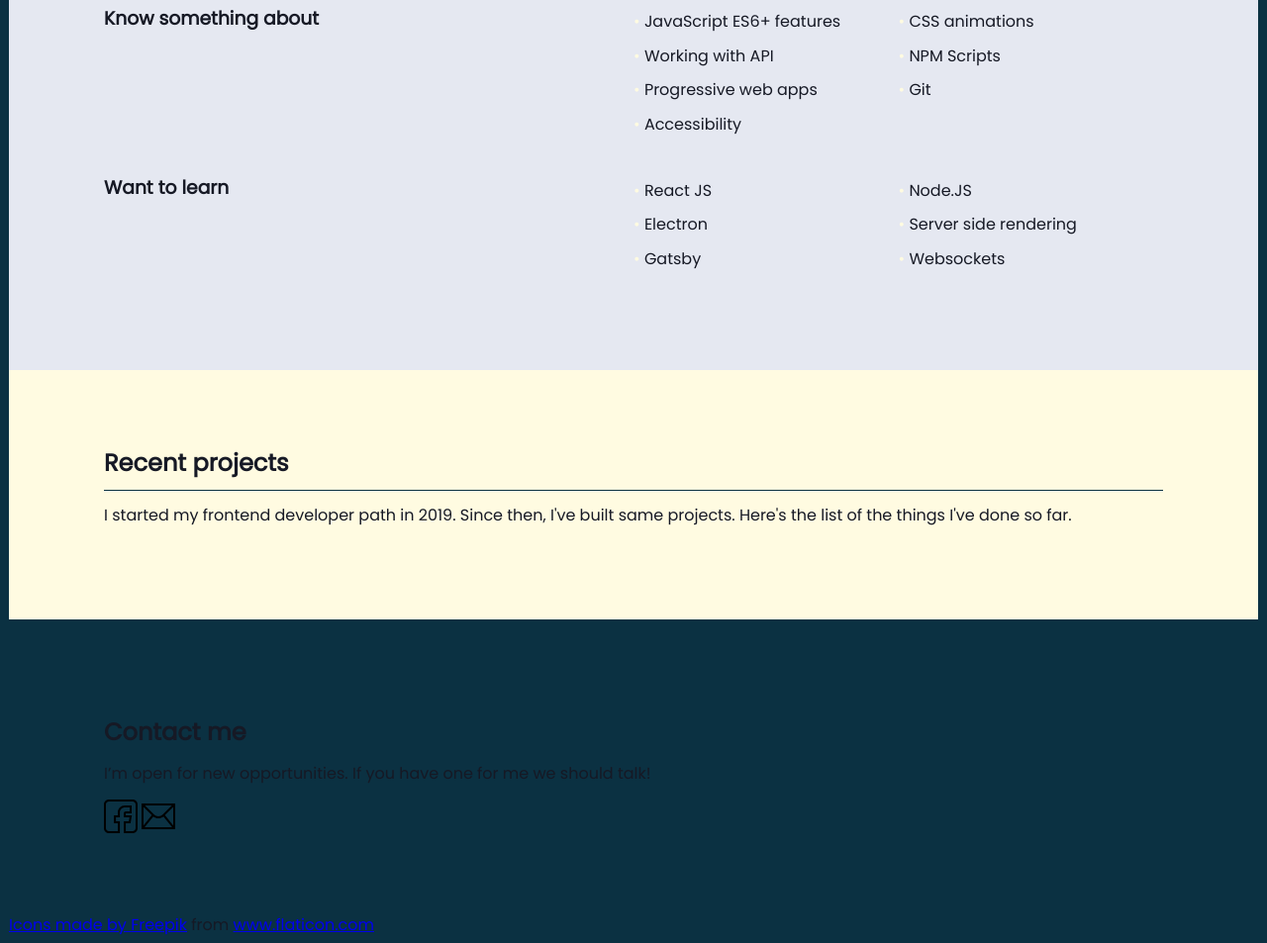
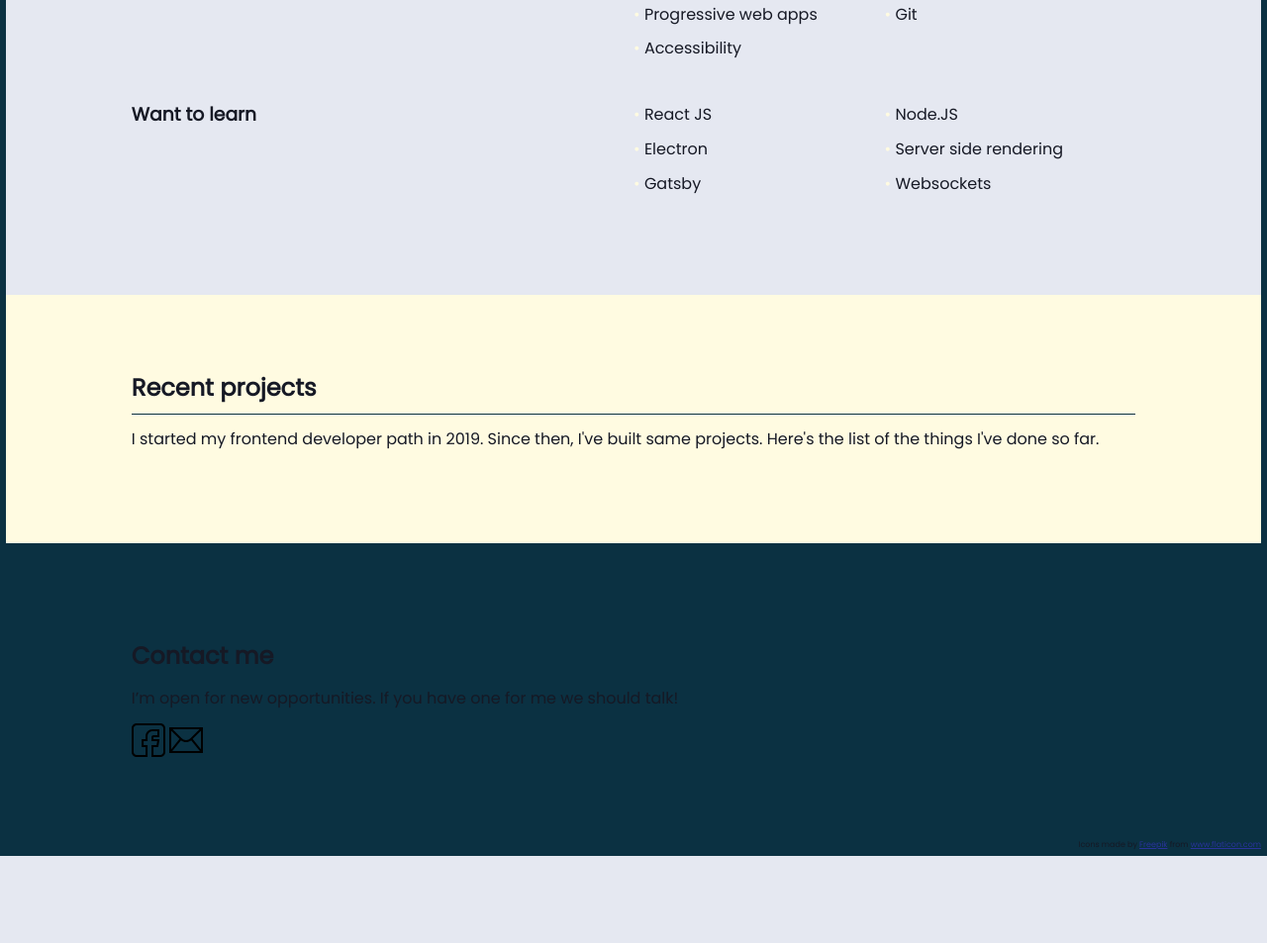
Before and after one commit to mankom/mankom.github.io, a website: page src/content/index.html in a window 1280 px wide. Shown: the part 782-1735 px from the top of the page at 99% size. After the commit the page ends 1647 px from the top, so only its background shows below. Drawn offline with nearby package versions, Linux system fonts and the light colour scheme; files that its build step writes are made by us from their sources; no server answers.

Commit message:
feat: set body grid

```diff
--- a/src/content/index.html
+++ b/src/content/index.html
@@ -27,16 +27,19 @@
 </head>
 
 <body>
+
   <section class="me">
     <h1 class="me__title">
       Hi! My name is Marek and I'm an aspiring Frontend developer and a boardgames fan.
     </h1>
     <p class="me__text">
       You might be interested in checking the list of <a class="me__link" href="#my-skills">my skills</a>. Don’t forget
-      to have a glimpse at <a class="me__link" href="#my-projects">my projects</a>. Currently I’m looking for a new challenges so
+      to have a glimpse at <a class="me__link" href="#my-projects">my projects</a>. Currently I’m looking for a new
+      challenges so
       if you have one - <a class="me__link" href="#contact">contact me</a> 😊
     </p>
-    <address class="me__email"><a class="me__link" href="mailto:merak.manko@gmail.com">merak.manko@gmail.com</a></address>
+    <address class="me__email"><a class="me__link" href="mailto:merak.manko@gmail.com">merak.manko@gmail.com</a>
+    </address>
   </section>
 
   <section id="my-skills" class="my-skills">
@@ -89,37 +92,48 @@
       </ul>
     </section>
   </section>
-
+  <div class="my-projects-empty-left"></div>
   <section id="my-projects" class="my-projects">
     <h2 class="my-projects__title">
       Recent projects
     </h2>
     <p class="my-projects__text">
-      I started my frontend developer path in 2019. Since then, I've built same projects. Here's the list of the things I've done so far.
+      I started my frontend developer path in 2019. Since then, I've built same projects. Here's the list of the things
+      I've done so far.
     </p>
     <ul class="my-projects__list my-projects__list--js">
 
     </ul>
   </section>
-
+  <div class="my-projects-empty-right"></div>
+  <div class="contact-empty-left"></div>
   <section id="contact" class="contact">
     <h2 class="contact__title">
       Contact me
     </h2>
     <p class="contact__text">
-        I’m open for new opportunities. If you have one for me we should talk!
+      I’m open for new opportunities. If you have one for me we should talk!
     </p>
     <div class="contact__social-media">
-        <a class="contact__facebook" href="https://www.facebook.com/marek.manko.78"><svg width="34" height="34" xmlns="http://www.w3.org/2000/svg" viewBox="0 0 512 512"><path d="m75 512h167v-182h-60v-60h60v-75c0-41.355469 33.644531-75 75-75h75v60h-60c-16.542969 0-30 13.457031-30 30v60h87.292969l-10 60h-77.292969v182h135c41.355469 0 75-33.644531 75-75v-362c0-41.355469-33.644531-75-75-75h-362c-41.355469 0-75 33.644531-75 75v362c0 41.355469 33.644531 75 75 75zm-45-437c0-24.8125 20.1875-45 45-45h362c24.8125 0 45 20.1875 45 45v362c0 24.8125-20.1875 45-45 45h-105v-122h72.707031l20-120h-92.707031v-30h90v-120h-105c-57.898438 0-105 47.101562-105 105v45h-60v120h60v122h-137c-24.8125 0-45-20.1875-45-45zm0 0"/></svg></a>
+      <a class="contact__facebook" href="https://www.facebook.com/marek.manko.78"><svg width="34" height="34"
+          xmlns="http://www.w3.org/2000/svg" viewBox="0 0 512 512">
+          <path
+            d="m75 512h167v-182h-60v-60h60v-75c0-41.355469 33.644531-75 75-75h75v60h-60c-16.542969 0-30 13.457031-30 30v60h87.292969l-10 60h-77.292969v182h135c41.355469 0 75-33.644531 75-75v-362c0-41.355469-33.644531-75-75-75h-362c-41.355469 0-75 33.644531-75 75v362c0 41.355469 33.644531 75 75 75zm-45-437c0-24.8125 20.1875-45 45-45h362c24.8125 0 45 20.1875 45 45v362c0 24.8125-20.1875 45-45 45h-105v-122h72.707031l20-120h-92.707031v-30h90v-120h-105c-57.898438 0-105 47.101562-105 105v45h-60v120h60v122h-137c-24.8125 0-45-20.1875-45-45zm0 0" />
+          </svg></a>
 
-        <a class="contact__email" href="mailto:merak.manko@gmail.com"><svg width="34" height="34" xmlns="http://www.w3.org/2000/svg" id="Capa_1" enable-background="new 0 0 512 512" height="512" viewBox="0 0 512 512" width="512"><path d="m0 60.048v391.904h512v-391.904zm325.019 165.768c-38.058 38.057-99.98 38.057-138.038 0l-135.768-135.768h409.574zm-168.772 11.692-126.247 156.879v-283.126zm22.017 20.492c22.828 17.561 50.281 26.344 77.736 26.344s54.908-8.784 77.736-26.344l131.939 163.952h-419.35zm177.489-20.492 126.247-126.247v283.126z"/></svg>
-
-
+      <a class="contact__email" href="mailto:merak.manko@gmail.com"><svg width="34" height="34"
+          xmlns="http://www.w3.org/2000/svg" id="Capa_1" enable-background="new 0 0 512 512" height="512"
+          viewBox="0 0 512 512" width="512">
+          <path
+            d="m0 60.048v391.904h512v-391.904zm325.019 165.768c-38.058 38.057-99.98 38.057-138.038 0l-135.768-135.768h409.574zm-168.772 11.692-126.247 156.879v-283.126zm22.017 20.492c22.828 17.561 50.281 26.344 77.736 26.344s54.908-8.784 77.736-26.344l131.939 163.952h-419.35zm177.489-20.492 126.247-126.247v283.126z" />
+          </svg></a>
     </div>
   </section>
-  <footer class="footer">
-      <div>Icons made by <a href="https://www.flaticon.com/authors/freepik" title="Freepik">Freepik</a> from <a href="https://www.flaticon.com/"         title="Flaticon">www.flaticon.com</a></div>
-  </footer>
+  <div class="contact-empty-right"></div>
+  <section class="footer">
+    <div>Icons made by <a href="https://www.flaticon.com/authors/freepik" title="Freepik">Freepik</a> from <a
+        href="https://www.flaticon.com/" title="Flaticon">www.flaticon.com</a></div>
+    </section>
   <script src="js/main.js"></script>
 </body>
 
--- a/src/scss/main.scss
+++ b/src/scss/main.scss
@@ -8,27 +8,52 @@
 
 body {
   background: $gray;
-  border: 0.6em solid $border;
+  border: 0.4em solid $border;
   color: $black;
+  display: grid;
   font-family: "Poppins", sans-serif;
+  grid-template-columns: 1fr 8fr 1fr;
   max-width: 1440px;
+  min-width: 29.2em;
   margin: 0 auto;
+  &>section{
+    grid-column: 2;
+    min-width: 29.2em;
+  }
+
 }
 
 .contact {
   background: $border;
-  padding: 5em 6em;
+  padding: 5em 0;
+}
+
+.contact-empty-left{
+  grid-column: 1;
+  background: $border;
+  width: auto;
+}
+
+.contact-empty-right{
+  grid-column: 3;
+  background: $border;
+  width: auto;
+  z-index: -1;
 }
 
 .footer {
   background: $border;
+  font-size: .5rem;
+  grid-column: 1 / span 3;
+  text-align: right;
+  & div a{
+    color: $blue;
+  }
 }
 .me {
   line-height: 2.8rem;
-  margin-left: 6em;
-  margin-right: 6em;
   margin-bottom: 10em;
-  width: 50vw;
+  //width: 50vw;
   &__email &__link {
     border-bottom: 0.1em solid $blue;
     color: $blue;
@@ -47,10 +72,8 @@ body {
 }
 
 .my-projects {
-  //padding-left: 6em;
-  //padding-right: 6em;
   background: $yellow;
-  padding: 5em 6em;
+  padding: 5em 0;
   &__item {
     background: $gray;
     border-radius: 0.5em;
@@ -79,10 +102,20 @@ body {
   }
 }
 
+.my-projects-empty-left{
+  grid-column: 1;
+  background: $yellow;
+  width: auto;
+}
+.my-projects-empty-right{
+  grid-column: 3;
+  background: $yellow;
+  width: auto;
+  z-index: -1;
+}
+
 .my-skills {
   margin-bottom: 5em;
-  padding-left: 6em;
-  padding-right: 6em;
   &__title {
     border-bottom: 0.07em solid $yellow;
     margin: 0;
@@ -91,44 +124,41 @@ body {
 }
 
 .skill-list {
+  align-items: flex-start;
+  align-content: space-between;
   display: flex;
   flex-flow: row wrap;
-  grid-template-columns: 1fr 1fr;
+  justify-content: space-between;
   &__item {
     flex: 1 1 auto;
-    //height: 2.22em;
     line-height: 2em;
     margin-top: .17em;
-    min-width: 11em;
-    width: 50%;
-    //vertical-align: middle;
+    max-width: 50%;
+    min-width: 12em;
+    //width: auto;
     &::before{
       color: $yellow;
-      content: "•   ";//"{&#8226} " ;
+      content: "• ";
     }
   }
   &__items {
+    align-items: flex-start;
+    align-content: space-between;
     display: flex;
+    flex: 1 6 auto;
     flex-direction: row;
     flex-wrap: wrap;
     justify-content: space-between;
-    align-items: flex-start;
-    align-content: space-between;
-
-    flex: 1 6 auto;
-
     list-style: none;
-    //margin-left: .4em;
+    max-width: 50%;
+    min-width: 20em;
     padding: 0;
-    width: 50%;
-    //flex-direction: row;
-    //flex-wrap: wrap;
   }
   &__title {
     flex: 1 1 auto;
     line-height: 2rem;
-    margin-block-start: 1rem;
+    //margin-block-start: 1rem;
     min-width: 12em;
-    width: 50%;
+    //width: 50%;
   }
 }
```
